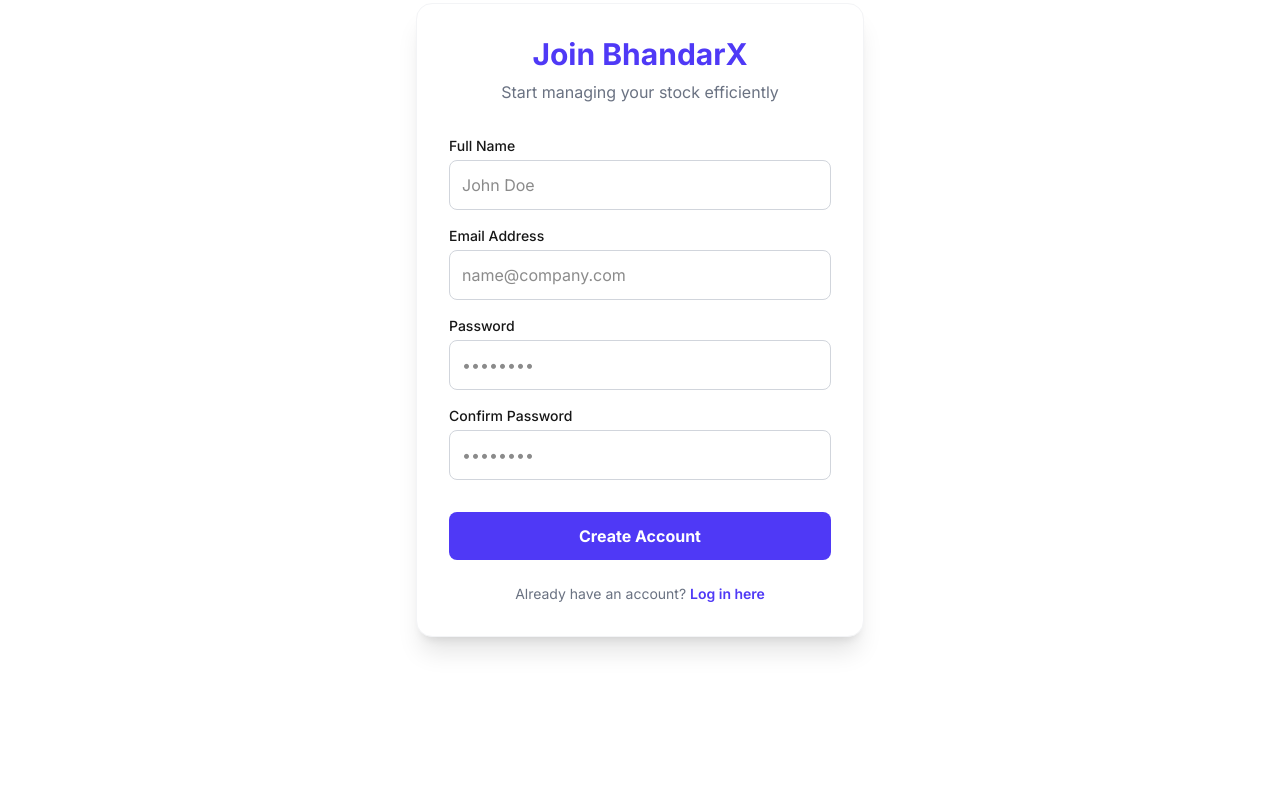
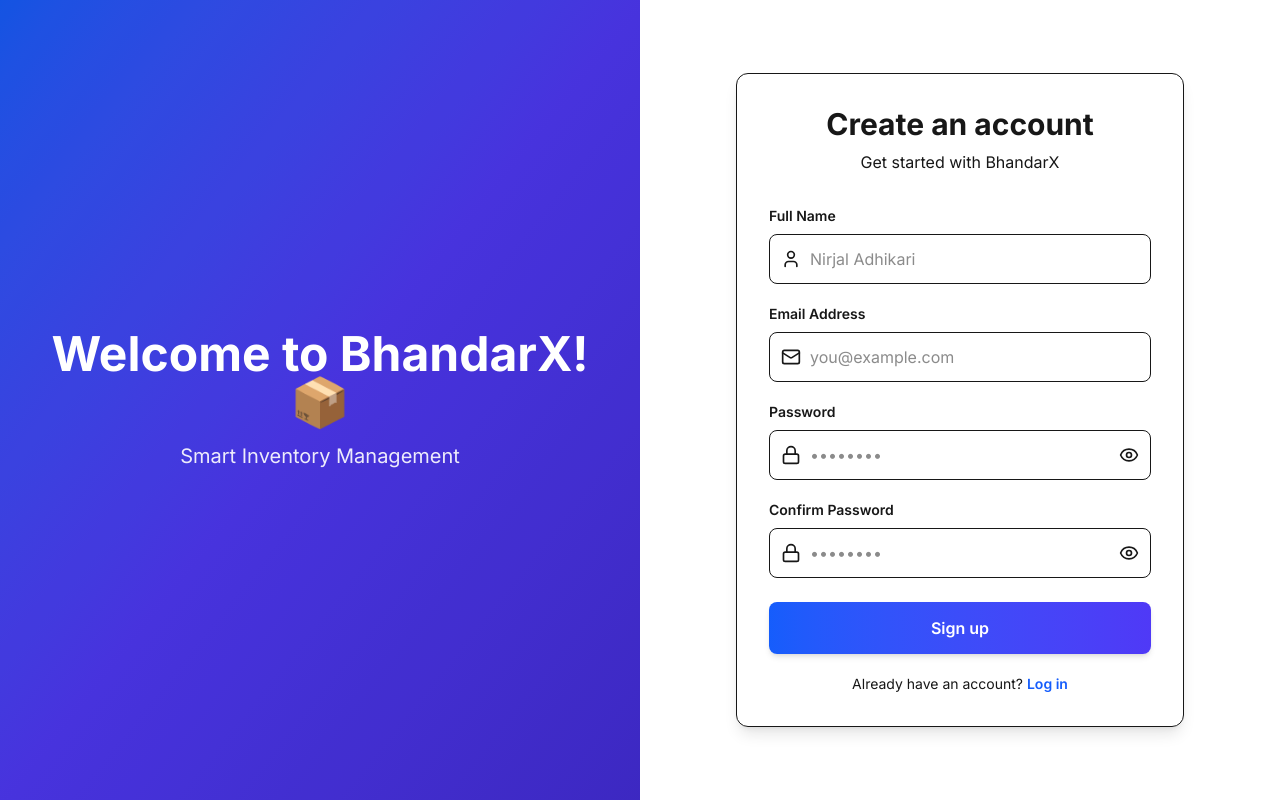
Before and after one commit to NirjalGGMU/BhandarX_Web, a Next.js app: page /register in a window 1280 px wide. Built offline with nearby package versions, Linux system fonts and the light colour scheme.

Commit message:
Update page.tsx in auth/register

```diff
--- /dev/null
+++ b/app/(auth)/register/page.tsx
@@ -0,0 +1,46 @@
+// app/%28auth%29/register/page.tsx
+
+import RegisterForm from "../_components/RegisterForm";
+
+export default function RegisterPage() {
+  return (
+    <div className="max-w-md mx-auto space-y-8">
+      <div className="text-center">
+        <h1 className="text-3xl font-bold">Create an account</h1>
+        <p className="mt-2 text-muted-foreground">Get started with BhandarX</p>
+      </div>
+      <RegisterForm />
+    </div>
+  );
+}
+
+
+
+
+
+
+
+// import RegisterForm from "../_components/RegisterForm";
+// import Link from "next/link";
+
+// export default function RegisterPage() {
+//   return (
+//     <div className="flex justify-center items-center min-h-[80vh]">
+//       <div className="w-full max-w-md p-8 bg-white dark:bg-slate-900 rounded-2xl shadow-xl border border-gray-100 dark:border-slate-800">
+//         <div className="text-center mb-8">
+//           <h1 className="text-3xl font-bold text-indigo-600">Join BhandarX</h1>
+//           <p className="text-gray-500 mt-2">Start managing your stock efficiently</p>
+//         </div>
+
+//         <RegisterForm />
+
+//         <div className="mt-6 text-center text-sm text-gray-500">
+//           Already have an account?{" "}
+//           <Link href="/login" className="text-indigo-600 font-semibold hover:underline">
+//             Log in here
+//           </Link>
+//         </div>
+//       </div>
+//     </div>
+//   );
+// }
```
